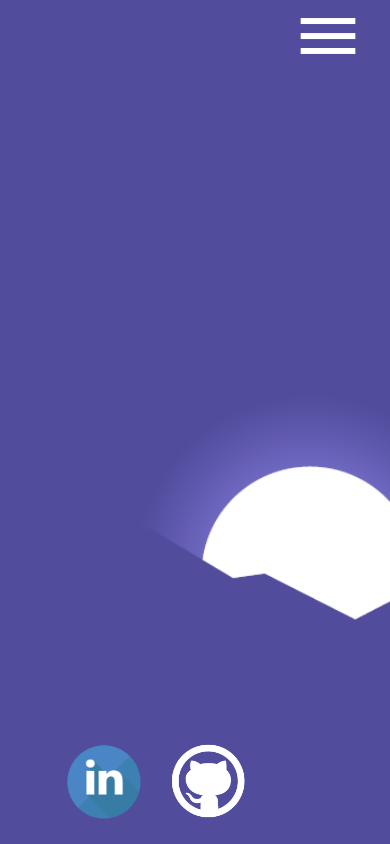
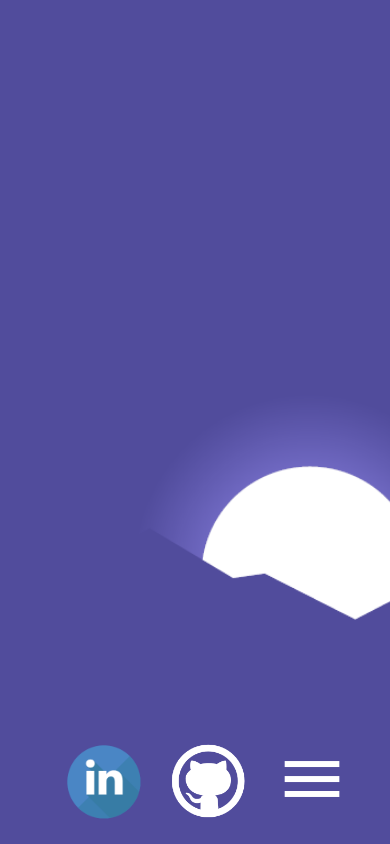
Before and after one commit to Mariano-Ryser/SAP-front, a Next.js app: page / in a window 390 px wide. Built offline with nearby package versions, Linux system fonts and the light colour scheme.

Commit message:
correctur

```diff
--- a/styles/NavRespon.module.css
+++ b/styles/NavRespon.module.css
@@ -1,7 +1,7 @@
 .nav{
   position: fixed;
-   /* bottom: 0px; */
-   top: 2rem;
+   bottom: 1rem;
+   /* top: 2rem; */
   right: 1rem;
   width: 5rem;
   display: flex;
@@ -86,8 +86,9 @@
 
   .nav{
     position: fixed;
-    bottom: 0px;
-    right: 0px;
+    /* top: 2rem;  */
+    bottom: 1rem;
+    /* right: 1rem; */
     width: 10rem;
     display: flex;
     align-items: center;
```
